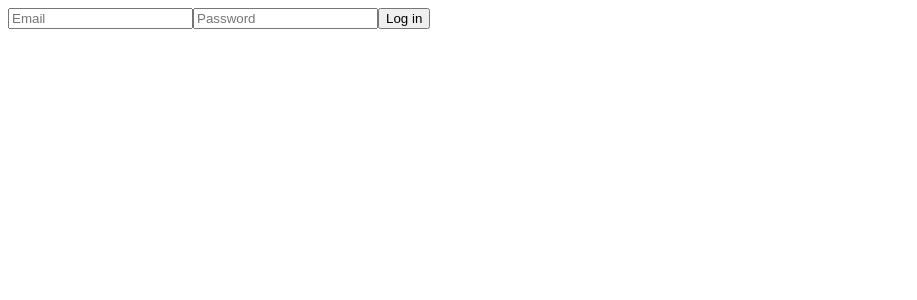
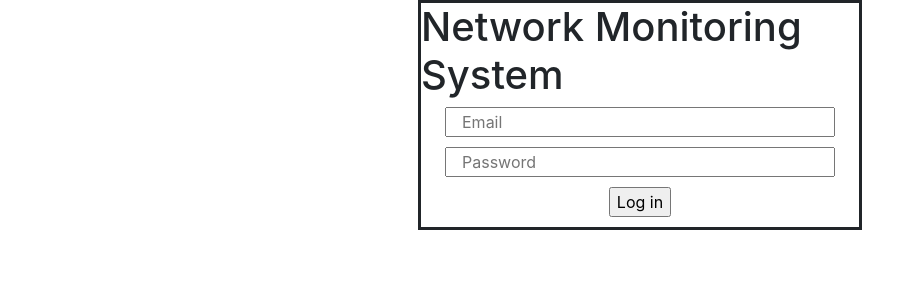
Before and after one commit to Kvoths/network-monitor, an Angular app: page /login in a window 1280 px wide. Shown: the top 300 px of the page, without its empty margins (0-917 px from the left). Built offline with nearby package versions, Linux system fonts and the light colour scheme.

Commit message:
Añadido bootstrap y login pasable

```diff
--- a/package.json
+++ b/package.json
@@ -20,7 +20,9 @@
     "@angular/platform-browser": "~7.0.0",
     "@angular/platform-browser-dynamic": "~7.0.0",
     "@angular/router": "~7.0.0",
+    "bootstrap": "^4.1.3",
     "core-js": "^2.5.4",
+    "font-awesome": "^4.7.0",
     "rxjs": "~6.3.3",
     "zone.js": "~0.8.26"
   },
--- a/src/app/user/login/login.component.html
+++ b/src/app/user/login/login.component.html
@@ -1,7 +1,14 @@
-<section class="login">
-  <div>
-    <input type="text" placeholder="Email">
-    <input type="text" placeholder="Password">
-    <input type="button" value="Log in">
+<div class="container">
+  <div id="login" class="">
+    <h1>Network Monitoring System</h1>
+    <div class="row">
+      <input class="col-10 login-email" name="email" type="text" placeholder="Email">
+    </div>
+    <div class="row">
+      <input class="col-10 login-pass" name="pass" type="text" placeholder="Password">
+    </div>
+    <div class="row">
+      <input type="button" value="Log in">
+    </div>
   </div>
-</section>
+</div>
--- a/src/app/user/login/login.component.scss
+++ b/src/app/user/login/login.component.scss
@@ -0,0 +1,17 @@
+.container {
+    position: relative;
+    #login {
+        border: solid;
+        width: 40%;
+        margin: auto;
+        p {
+
+        }
+
+        input {
+//            position: absolute;
+            margin: auto;
+            margin-bottom: 10px;
+        }
+    }
+}
--- a/src/styles.scss
+++ b/src/styles.scss
@@ -1 +1,3 @@
 /* You can add global styles to this file, and also import other style files */
+@import "~bootstrap/dist/css/bootstrap.css";
+@import "~font-awesome/css/font-awesome.css";
```
Also changed, not shown: 1 other file (tests, documents, lock files or other folders).
